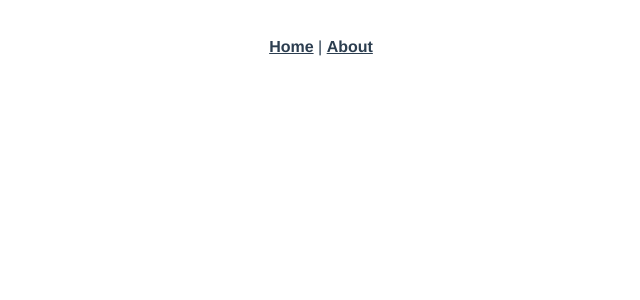
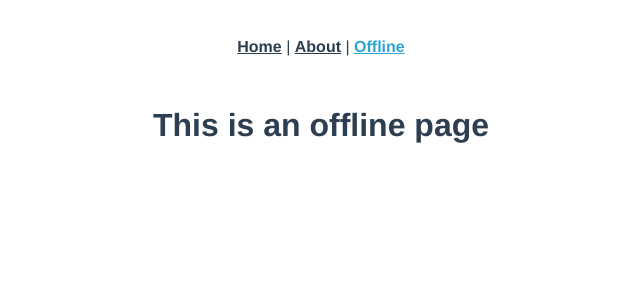
Before and after one commit to ferOgoobox/vue-pwa-v1, a Vue app: page /offline in a window 1280 px wide. Before the commit this address had no page. Shown: the top 300 px of the page, without its empty margins (319-959 px from the left). Built offline with nearby package versions, Linux system fonts and the light colour scheme.

Commit message:
view offline

```diff
--- a/src/App.vue
+++ b/src/App.vue
@@ -7,7 +7,8 @@
 <template>
   <nav>
     <router-link to="/">Home</router-link> |
-    <router-link to="/about">About</router-link>
+    <router-link to="/about">About</router-link> |
+    <router-link to="/offline">Offline</router-link>
   </nav>
   <router-view/>
 </template>
--- a/src/router/index.js
+++ b/src/router/index.js
@@ -14,6 +14,11 @@ const routes = [
     // this generates a separate chunk (about.[hash].js) for this route
     // which is lazy-loaded when the route is visited.
     component: () => import(/* webpackChunkName: "about" */ '../views/AboutView.vue')
+  },
+  {
+    path: '/offline',
+    name: 'offline',
+    component: () => import(/* webpackChunkName: "about" */ '../views/OfflineView.vue')
   }
 ]
 
--- /dev/null
+++ b/src/views/OfflineView.vue
@@ -0,0 +1,5 @@
+<template>
+  <div class="about">
+    <h1>This is an offline page</h1>
+  </div>
+</template>
```
